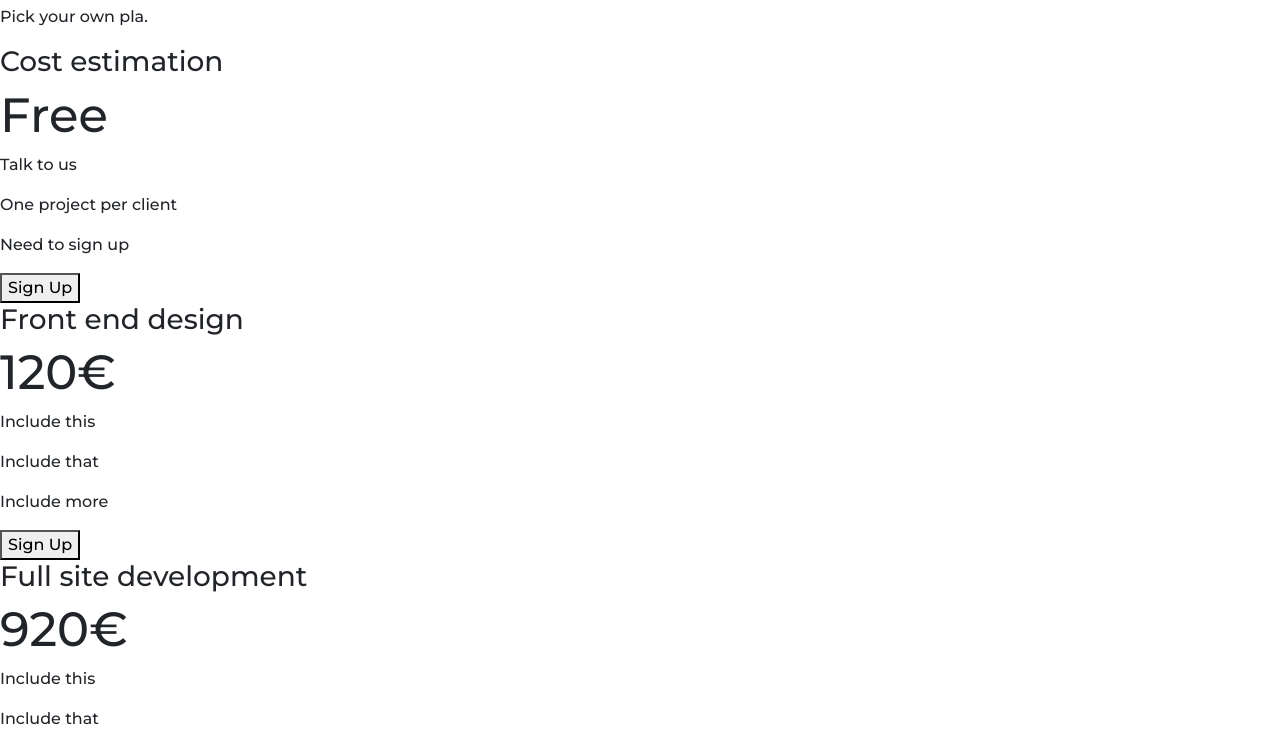
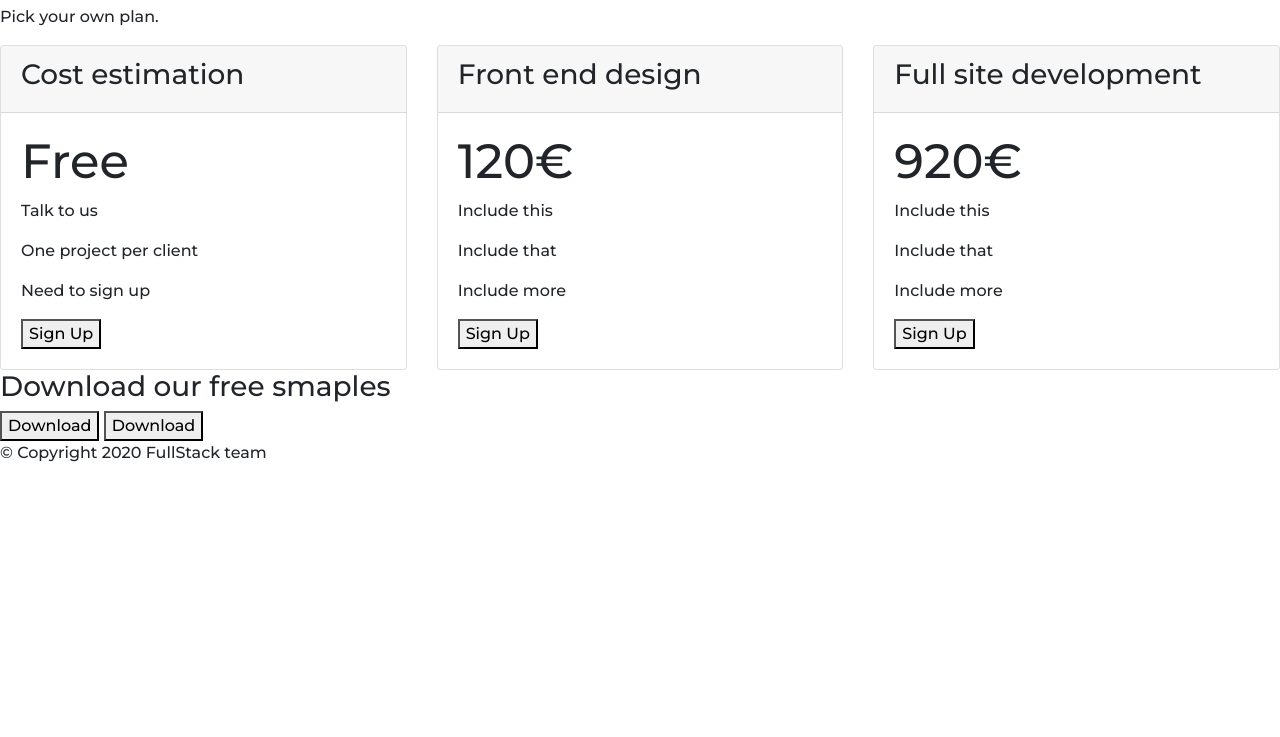
Before and after one commit to pyrschool/SinglePageFS20, a plain HTML site: page index.html in a window 1280 px wide. Shown: the part 1272-2009 px from the top of the page. After the commit the page ends 1753 px from the top, so only its background shows below. Drawn offline with nearby package versions, Linux system fonts and the light colour scheme.

Commit message:
Style the pricing section as a card deck

```diff
--- a/index.html
+++ b/index.html
@@ -121,32 +121,48 @@
 
   <section id="pricing">
 
-    <h2>Tailored on tour needs</h2>
-    <p>Pick your own pla.</p>
+    <h2>Tailored to your needs</h2>
+    <p>Pick your own plan.</p>
 
 
+    <div class="card-deck">
+      <div class="card" style="width: 18rem;">
+        <div class="card-header">
           <h3>Cost estimation</h3>
+        </div>
+        <div class="card-body">
           <h2>Free</h2>
           <p>Talk to us</p>
           <p>One project per client</p>
           <p>Need to sign up</p>
           <button type="button">Sign Up</button>
-
-
+        </div>
+      </div>
+      <div class="card" style="width: 18rem;">
+        <div class="card-header">
           <h3>Front end design</h3>
+        </div>
+        <div class="card-body">
           <h2>120€</h2>
           <p>Include this</p>
           <p>Include that</p>
           <p>Include more</p>
           <button type="button">Sign Up</button>
-
-
+        </div>
+      </div>
+      <div class="card" style="width: 18rem;">
+        <div class="card-header">
           <h3>Full site development</h3>
+        </div>
+        <div class="card-body">
           <h2>920€</h2>
           <p>Include this</p>
           <p>Include that</p>
           <p>Include more</p>
           <button type="button">Sign Up</button>
+        </div>
+      </div>
+    </div>
 
   </section>
 
```
Lines whose indentation alone changed are shown as unchanged.
